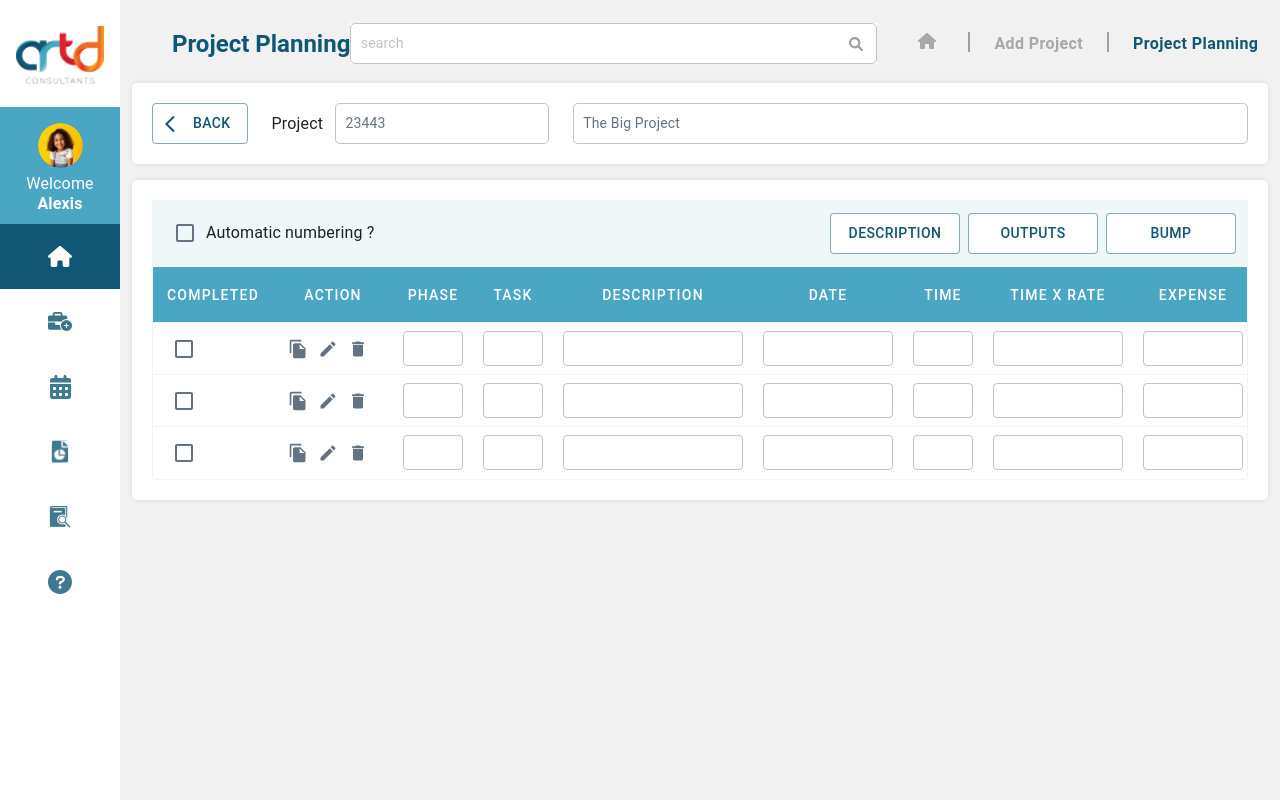
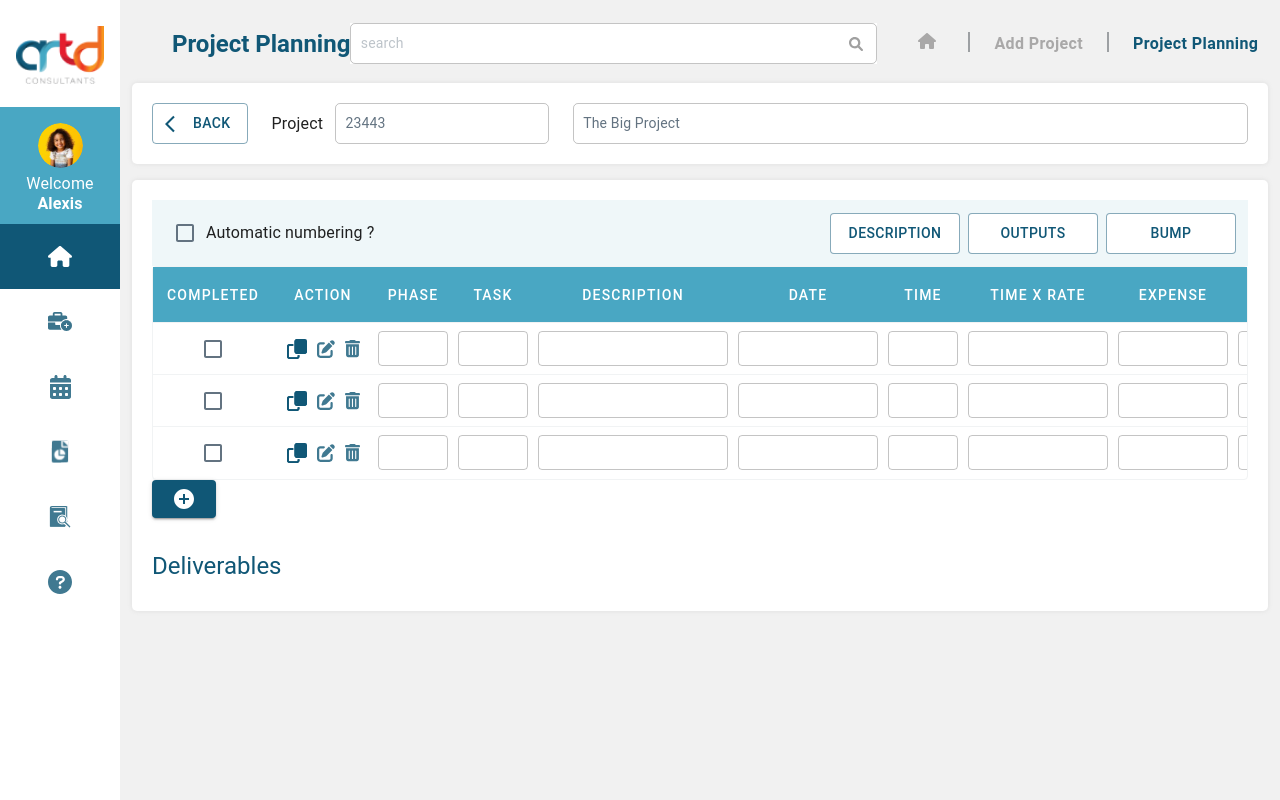
Before and after one commit to lokesh12510/artd, a React (Create React App) app: page / in a window 1280 px wide. Built offline with nearby package versions, Linux system fonts and the light colour scheme.

Commit message:
add projects

```diff
--- a/src/constants/icons.js
+++ b/src/constants/icons.js
@@ -17,6 +17,67 @@ export const HomeIcon = ({ bg }) => {
 		</svg>
 	);
 };
+export const CopyIcon = ({ bg }) => {
+	return (
+		<svg width="20" height="20" viewBox="0 0 20 20" fill="none" xmlns="http://www.w3.org/2000/svg">
+			<g clip-path="url(#clip0_2057_9222)">
+				<path
+					d="M19.6332 2.75898L17.2406 0.366406C17.0082 0.13168 16.6879 0 16.3559 0H9.96524C8.58438 0 7.46524 1.11953 7.46524 2.5L7.466 12.5C7.50039 13.8828 8.62149 15 10.0004 15H17.5004C18.8754 15 20.0004 13.875 20.0004 12.5V3.64258C20.0004 3.31133 19.8676 2.99336 19.6332 2.75898ZM18.1254 12.5C18.1254 12.8452 17.8456 13.125 17.5004 13.125H9.96524C9.62 13.125 9.34024 12.8452 9.34024 12.5V2.50508C9.34024 2.15992 9.62008 1.88008 9.96524 1.88008H14.9652L15.0004 3.75C15.0004 4.44023 15.5602 5 16.2504 5H18.0902V12.5H18.1254ZM10.6254 17.5C10.6254 17.8452 10.3456 18.125 10.0004 18.125H2.46524C2.12 18.125 1.84024 17.8452 1.84024 17.5L1.87461 7.50391C1.87461 7.15875 2.15445 6.87891 2.49961 6.87891H6.25039V5H2.5C1.11914 5 0 6.11914 0 7.5L0.000382813 17.5C0.00046875 18.8789 1.11992 20 2.50039 20H10.0004C11.3754 20 12.5004 18.875 12.5004 17.5V16.25H10.6606L10.6254 17.5Z"
+					fill={`${bg}`}
+				/>
+				<path
+					d="M19.6332 2.75898L17.2406 0.366406C17.0082 0.13168 16.6879 0 16.3559 0H9.96524C8.58438 0 7.46524 1.11953 7.46524 2.5L7.466 12.5C7.50039 13.8828 8.62149 15 10.0004 15H17.5004C18.8754 15 20.0004 13.875 20.0004 12.5V3.64258C20.0004 3.31133 19.8676 2.99336 19.6332 2.75898ZM18.1254 12.5C18.1254 12.8452 17.8456 13.125 17.5004 13.125H9.96524C9.62 13.125 9.34024 12.8452 9.34024 12.5V2.50508C9.34024 2.15992 9.62008 1.88008 9.96524 1.88008H14.9652L15.0004 3.75C15.0004 4.44023 15.5602 5 16.2504 5H18.0902V12.5H18.1254ZM10.6254 17.5C10.6254 17.8452 10.3456 18.125 10.0004 18.125H2.46524C2.12 18.125 1.84024 17.8452 1.84024 17.5L1.87461 7.50391C1.87461 7.15875 2.15445 6.87891 2.49961 6.87891H6.25039V5H2.5C1.11914 5 0 6.11914 0 7.5L0.000382813 17.5C0.00046875 18.8789 1.11992 20 2.50039 20H10.0004C11.3754 20 12.5004 18.875 12.5004 17.5V16.25H10.6606L10.6254 17.5Z"
+					fill={`${bg}`}
+				/>
+				<rect x="9" width="11" height="14" rx="2" fill={`${bg}`} />
+			</g>
+			<defs>
+				<clipPath id="clip0_2057_9222">
+					<rect width="20" height="20" fill="white" />
+				</clipPath>
+			</defs>
+		</svg>
+	);
+};
+export const EditIcon = ({ bg }) => {
+	return (
+		<svg width="18" height="18" viewBox="0 0 18 18" fill="none" xmlns="http://www.w3.org/2000/svg">
+			<g clip-path="url(#clip0_2056_9163)">
+				<path
+					d="M17.2084 1.41796C17.977 2.18554 17.977 3.43011 17.2084 4.19769L16.1555 5.25413L12.7159 1.81526L13.7723 0.76023C14.541 -0.00747889 15.7834 -0.00747889 16.5521 0.76023L17.2084 1.41796ZM6.05084 8.48312L11.9227 2.60917L15.3622 6.04734L9.4869 11.9192C9.2728 12.1368 9.00957 12.2982 8.71826 12.3965L5.60159 13.4354C5.26816 13.5337 4.96632 13.4565 4.73818 13.2002C4.51356 13.0037 4.43634 12.6703 4.53462 12.3684L5.57351 9.25175C5.67178 8.96044 5.83323 8.69721 6.05084 8.48312ZM6.73875 2.21468C7.35998 2.21468 7.86187 2.74921 7.86187 3.3378C7.86187 3.99062 7.35998 4.46093 6.73875 4.46093H3.36937C2.7492 4.46093 2.24625 4.99441 2.24625 5.58405V14.6006C2.24625 15.2219 2.7492 15.7238 3.36937 15.7238H12.3544C12.9756 15.7238 13.4775 15.2219 13.4775 14.6006V11.1997C13.4775 10.61 13.9794 10.0765 14.6006 10.0765C15.2219 10.0765 15.7237 10.61 15.7237 11.1997V14.6006C15.7237 16.4608 14.2146 17.97 12.3544 17.97H3.36937C1.5085 17.97 0 16.4608 0 14.6006V5.58405C0 3.72388 1.5085 2.21468 3.36937 2.21468H6.73875Z"
+					fill={`${bg}`}
+					fill-opacity="0.8"
+				/>
+			</g>
+			<defs>
+				<clipPath id="clip0_2056_9163">
+					<rect width="17.97" height="17.97" fill="white" />
+				</clipPath>
+			</defs>
+		</svg>
+	);
+};
+export const DeleteIcon = ({ bg }) => {
+	return (
+		<svg width="15" height="18" viewBox="0 0 15 18" fill="none" xmlns="http://www.w3.org/2000/svg">
+			<path
+				d="M4.52679 0.592299C4.70759 0.229286 5.07924 0 5.48438 0H9.51563C9.92076 0 10.2924 0.229286 10.4732 0.592299L10.7143 1.07143H13.9286C14.5212 1.07143 15 1.55123 15 2.14286C15 2.73449 14.5212 3.21429 13.9286 3.21429H1.07143C0.479799 3.21429 0 2.73449 0 2.14286C0 1.55123 0.479799 1.07143 1.07143 1.07143H4.28571L4.52679 0.592299ZM1.04129 4.28571H13.9286V15C13.9286 16.1819 12.9676 17.1429 11.7857 17.1429H3.18415C2.03069 17.1429 1.04129 16.1819 1.04129 15V4.28571ZM3.71987 6.96428V14.4643C3.71987 14.7589 3.99107 15 4.25558 15C4.58036 15 4.7913 14.7589 4.7913 14.4643V6.96428C4.7913 6.66964 4.58036 6.42857 4.25558 6.42857C3.99107 6.42857 3.71987 6.66964 3.71987 6.96428ZM6.93415 6.96428V14.4643C6.93415 14.7589 7.20536 15 7.46987 15C7.79464 15 8.03572 14.7589 8.03572 14.4643V6.96428C8.03572 6.66964 7.79464 6.42857 7.46987 6.42857C7.20536 6.42857 6.93415 6.66964 6.93415 6.96428ZM10.1786 6.96428V14.4643C10.1786 14.7589 10.4196 15 10.7143 15C11.0089 15 11.25 14.7589 11.25 14.4643V6.96428C11.25 6.66964 11.0089 6.42857 10.7143 6.42857C10.4196 6.42857 10.1786 6.66964 10.1786 6.96428Z"
+				fill={`${bg}`}
+				fill-opacity="0.8"
+			/>
+		</svg>
+	);
+};
+export const EyeIcon = ({ bg }) => {
+	return (
+		<svg width="20" height="15" viewBox="0 0 20 15" fill="none" xmlns="http://www.w3.org/2000/svg">
+			<path
+				d="M9.70876 4.09439C9.80598 4.08482 9.90321 4.08163 10.0004 4.08163C11.8408 4.08163 13.3339 5.42411 13.3339 7.14286C13.3339 8.83291 11.8408 10.2041 10.0004 10.2041C8.12883 10.2041 6.66696 8.83291 6.66696 7.14286C6.66696 7.05357 6.67043 6.96429 6.68085 6.875C7.00378 7.0185 7.3788 7.14286 7.77812 7.14286C9.00387 7.14286 10.0004 6.22768 10.0004 5.10204C10.0004 4.73533 9.86502 4.39094 9.70876 4.09439ZM16.6882 2.57015C18.3133 3.95408 19.4002 5.58355 19.9141 6.75064C20.0286 7.00255 20.0286 7.28316 19.9141 7.53508C19.4002 8.67347 18.3133 10.3029 16.6882 11.7156C15.0527 13.1122 12.8061 14.2857 10.0004 14.2857C7.19476 14.2857 4.94813 13.1122 3.31334 11.7156C1.68827 10.3029 0.602114 8.67347 0.0854594 7.53508C-0.0284865 7.28316 -0.0284865 7.00255 0.0854594 6.75064C0.602114 5.58355 1.68827 3.95408 3.31334 2.57015C4.94813 1.17474 7.19476 0 10.0004 0C12.8061 0 15.0527 1.17474 16.6882 2.57015ZM10.0004 2.55102C7.2399 2.55102 5.00022 4.60778 5.00022 7.14286C5.00022 9.67793 7.2399 11.7347 10.0004 11.7347C12.761 11.7347 15.0007 9.67793 15.0007 7.14286C15.0007 4.60778 12.761 2.55102 10.0004 2.55102Z"
+				fill={`${bg}`}
+			/>
+		</svg>
+	);
+};
 
 const AppIcons = {
 	HomeLight,
--- a/src/modules/admin/pages/Dashboard.jsx
+++ b/src/modules/admin/pages/Dashboard.jsx
@@ -11,17 +11,25 @@ import {
 	InputAdornment,
 } from "@mui/material";
 import { styled } from "@mui/material/styles";
-import React from "react";
+import React, { useState } from "react";
 import palette from "../../../theme/palette";
 
 import ArrowBackIosIcon from "@mui/icons-material/ArrowBackIos";
 import KeyboardArrowDownIcon from "@mui/icons-material/KeyboardArrowDown";
 import { StyledBtn, StyledBox, StyledInput, StyledCheckBoxWrapper } from "../../../theme/GlobalStyles";
 import { DataGrid, GridActionsCellItem } from "@mui/x-data-grid";
-import { AddCircle as AddIcon, Edit as EditIcon, Delete as DeleteIcon } from "@mui/icons-material";
-import FileCopyIcon from "@mui/icons-material/FileCopy";
+import { CopyIcon, DeleteIcon, EditIcon, EyeIcon } from "../../../constants/icons";
+import AddCircleIcon from "@mui/icons-material/AddCircle";
 
 const Dashboard = () => {
+	const [selectionModel, setSelectionModel] = React.useState();
+
+	const [tableRow, setTableRow] = useState(rows);
+
+	const handleAddRow = () => {
+		setTableRow([...tableRow, { id: Math.floor(Math.random() * 1000) }]);
+	};
+
 	return (
 		<Stack spacing={2}>
 			<StyledBox>
@@ -58,14 +66,30 @@ const Dashboard = () => {
 				<GridContainer>
 					<DataGrid
 						autoHeight
-						rows={rows}
+						autoWidth
+						rows={tableRow}
 						columns={columns}
-						pageSize={5}
-						rowsPerPageOptions={[5]}
 						disableSelectionOnClick
 						disableColumnMenu
+						hideFooterPagination
+						checkboxSelection
+						hideFooter
+						onSelectionModelChange={(newSelectionModel) => {
+							setSelectionModel(newSelectionModel);
+						}}
+						selectionModel={selectionModel}
 					/>
 				</GridContainer>
+				<div className="">
+					<StyledBtn variant="contained" color="primary" onClick={handleAddRow}>
+						<AddCircleIcon />
+					</StyledBtn>
+				</div>
+				<Stack direction={"row"} alignItems="center" justifyContent={"space-between"} mt={4}>
+					<Typography variant="h5" color="primary" gutterBottom>
+						Deliverables
+					</Typography>
+				</Stack>
 			</TableContainer>
 		</Stack>
 	);
@@ -80,7 +104,6 @@ const ProjectInfo = styled(Stack)(({ theme }) => ({
 const TableHeader = styled(Stack)(({ theme }) => ({
 	backgroundColor: palette.secondary.light,
 	padding: theme.spacing(1.5),
-	flex: 1,
 }));
 
 const ButtonStack = styled(Stack)(({ theme }) => ({
@@ -98,6 +121,7 @@ const TableContainer = styled(StyledBox)(({ theme }) => ({
 }));
 
 const GridContainer = styled("div")(({ theme }) => ({
+	position: "relative",
 	width: "100%",
 	"& .MuiDataGrid-columnHeaders": {
 		backgroundColor: palette.secondary.main,
@@ -105,13 +129,23 @@ const GridContainer = styled("div")(({ theme }) => ({
 	},
 	"& .MuiDataGrid-columnHeader": {
 		outline: "none!important",
-		"& .MuiSvgIcon-fontSizeMedium": {
-			display: "none",
+		padding: "0 5px",
+	},
+
+	"& .MuiDataGrid-root": {
+		"& .MuiDataGrid-cell": {
+			padding: "0 5px",
 		},
 	},
 
 	"& .MuiSvgIcon-fontSizeLarge": {
 		backgroundColor: "#10577680",
+	},
+	"& .MuiDataGrid-columnHeaderCheckbox": {
+		display: "none!important",
+	},
+	"& .MuiDataGrid-cellCheckbox": {
+		display: "none!important",
 	},
 
 	"& .MuiOutlinedInput-root": { paddingRight: 0 },
@@ -123,21 +157,39 @@ const GridContainer = styled("div")(({ theme }) => ({
 		letterSpacing: 1.2,
 		fontSize: 14,
 	},
+	"& .MuiDataGrid-row.Mui-selected": {
+		backgroundColor: palette.disabled,
+		"& .tableField": {
+			pointerEvents: "none",
+		},
+		"& input": {
+			color: palette.grey[400],
+		},
+	},
 	"& .MuiDataGrid-columnSeparator": {
 		display: "none!important",
 	},
 	"& .MuiDataGrid-iconButtonContainer": {
 		display: "none!important",
 	},
-	"& .MuiDataGrid-footerContainer": {
-		display: "none!important",
-	},
+
 	"& .MuiOutlinedInput-input": {
 		padding: theme.spacing(0.8),
 	},
 	"& .MuiDataGrid-columnHeaderTitleContainer": {
 		justifyContent: "center",
 	},
+	"& .MuiDataGrid-root .MuiDataGrid-cell:focus-within": {
+		outline: "none!important",
+	},
+	// "& .MuiDataGrid-root .pinnedColumns": {
+	// 	position: "absolute",
+	// 	overflow: "hidden",
+	// 	height: "100%",
+	// 	zIndex: 1,
+	// 	display: "flex",
+	// 	left: 0,
+	// },
 }));
 
 // Dummy data
@@ -146,81 +198,148 @@ const columns = [
 	{
 		field: "completed",
 		headerName: "Completed",
+		headerClassName: ["pinnedColumns"],
+		cellClassName: ["pinnedColumns"],
+
 		minWidth: 120,
-		renderCell: (params) => [<Checkbox fontSize="large" />],
+		align: "center",
+
+		renderCell: (params) => {
+			const isSelected = params.api.isRowSelected(params.id);
+			return (
+				<Checkbox
+					fontSize="large"
+					checked={isSelected}
+					onChange={(event) => {
+						params.api.selectRow(params.id, !isSelected);
+					}}
+				/>
+			);
+		},
 	},
 	{
 		field: "action",
 		headerName: "Action",
-		minWidth: 120,
-		renderCell: (params) => [
-			<GridActionsCellItem icon={<FileCopyIcon />} label="Delete" />,
-			<GridActionsCellItem icon={<EditIcon />} label="Edit" />,
-			<GridActionsCellItem icon={<DeleteIcon />} label="Delete" />,
-		],
+		headerClassName: ["pinnedColumns"],
+		cellClassName: ["pinnedColumns"],
+		minWidth: 100,
+		align: "center",
+
+		renderCell: (params) => {
+			const isSelected = params.api.isRowSelected(params.id);
+
+			return isSelected ? (
+				<>
+					<GridActionsCellItem icon={<EyeIcon bg={palette.primary.main} />} label="Delete" />
+					<GridActionsCellItem icon={<DeleteIcon bg={palette.grey[400]} />} label="Delete" />
+				</>
+			) : (
+				<>
+					<GridActionsCellItem icon={<CopyIcon bg={palette.primary.main} />} label="Copy" />
+					<GridActionsCellItem icon={<EditIcon bg={palette.primary.main} />} label="Edit" />
+					<GridActionsCellItem icon={<DeleteIcon bg={palette.primary.main} />} label="Delete" />
+				</>
+			);
+		},
 	},
 	{
 		field: "Phase",
 		headerName: "Phase",
+		headerClassName: ["pinnedColumns"],
+		cellClassName: ["tableField", "pinnedColumns"],
 		width: 80,
 		editable: true,
+
 		renderCell: () => <TextField />,
 	},
 	{
 		field: "Task",
 		headerName: "Task",
 		width: 80,
+		headerClassName: ["pinnedColumns"],
+		cellClassName: ["tableField", "pinnedColumns"],
 		editable: true,
+		cellAlign: "center",
+
 		renderCell: () => <TextField />,
 	},
 	{
 		field: "desc",
 		headerName: "Description",
-		width: 200,
-		renderCell: () => <TextField />,
+		headerClassName: ["pinnedColumns, colDesc"],
+		cellClassName: ["tableField", "pinnedColumns, colDesc"],
+		minWidth: 200,
+		flex: 3,
+		renderCell: () => <TextField fullWidth />,
 	},
 	{
 		field: "date",
 		headerName: "Date",
+		headerClassName: ["pinnedColumns"],
+		cellClassName: ["tableField", "pinnedColumns"],
 		width: 150,
+
 		renderCell: () => <TextField />,
 	},
 	{
 		field: "time",
 		headerName: "Time",
 		width: 80,
+		headerClassName: ["pinnedColumns"],
+		cellClassName: ["tableField", "pinnedColumns"],
+
 		renderCell: () => <TextField />,
 	},
 	{
 		field: "timeRate",
 		headerName: "Time X Rate",
 		width: 150,
+		headerClassName: ["pinnedColumns"],
+		cellClassName: ["tableField", "pinnedColumns"],
+
 		renderCell: () => <TextField />,
 	},
 	{
 		field: "expense",
 		headerName: "Expense",
 		width: 120,
+		headerClassName: ["pinnedColumns"],
+		cellClassName: ["tableField", "pinnedColumns"],
+
 		renderCell: () => <TextField />,
 	},
 	{
 		field: "NATC",
 		headerName: "NATC",
 		minWidth: 100,
+		cellClassName: "tableField",
 		renderCell: () => <TextField />,
 	},
 	{
 		field: "DAVC",
 		headerName: "DAVC",
 		minWidth: 100,
+		cellClassName: "tableField",
 		renderCell: () => <TextField />,
 	},
 	{
 		field: "JENT",
 		headerName: "JENT",
 		minWidth: 100,
-
+		cellClassName: "tableField",
 		renderCell: () => <TextField />,
+	},
+	{
+		field: "add",
+		headerName: "Add",
+		minWidth: 100,
+		minHeight: 120,
+		cellClassName: "tableField",
+		renderHeader: () => (
+			<StyledBtn variant="contained" color="primary">
+				<AddCircleIcon />
+			</StyledBtn>
+		),
 	},
 ];
 
--- a/src/theme/palette.js
+++ b/src/theme/palette.js
@@ -88,6 +88,7 @@ const palette = {
 	dark: { ...DARK },
 	grey: GREY,
 	gradients: GRADIENTS,
+	disabled: "#F5F5F9",
 	border: "#A0A0A0",
 	divider: GREY[500_24],
 	body: { ...BODY },
```
Also changed, not shown: src/modules/admin/routes/urls.js (+7 -0 lines).
